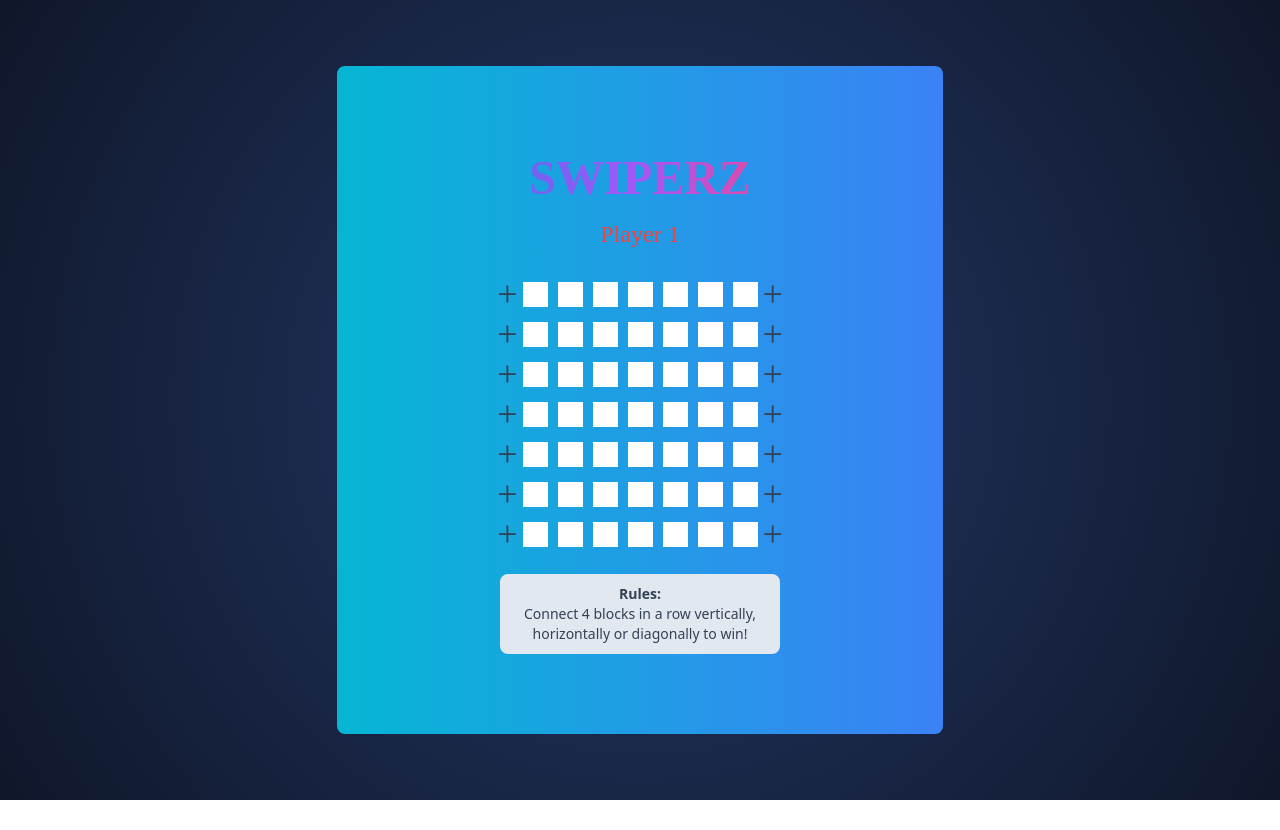
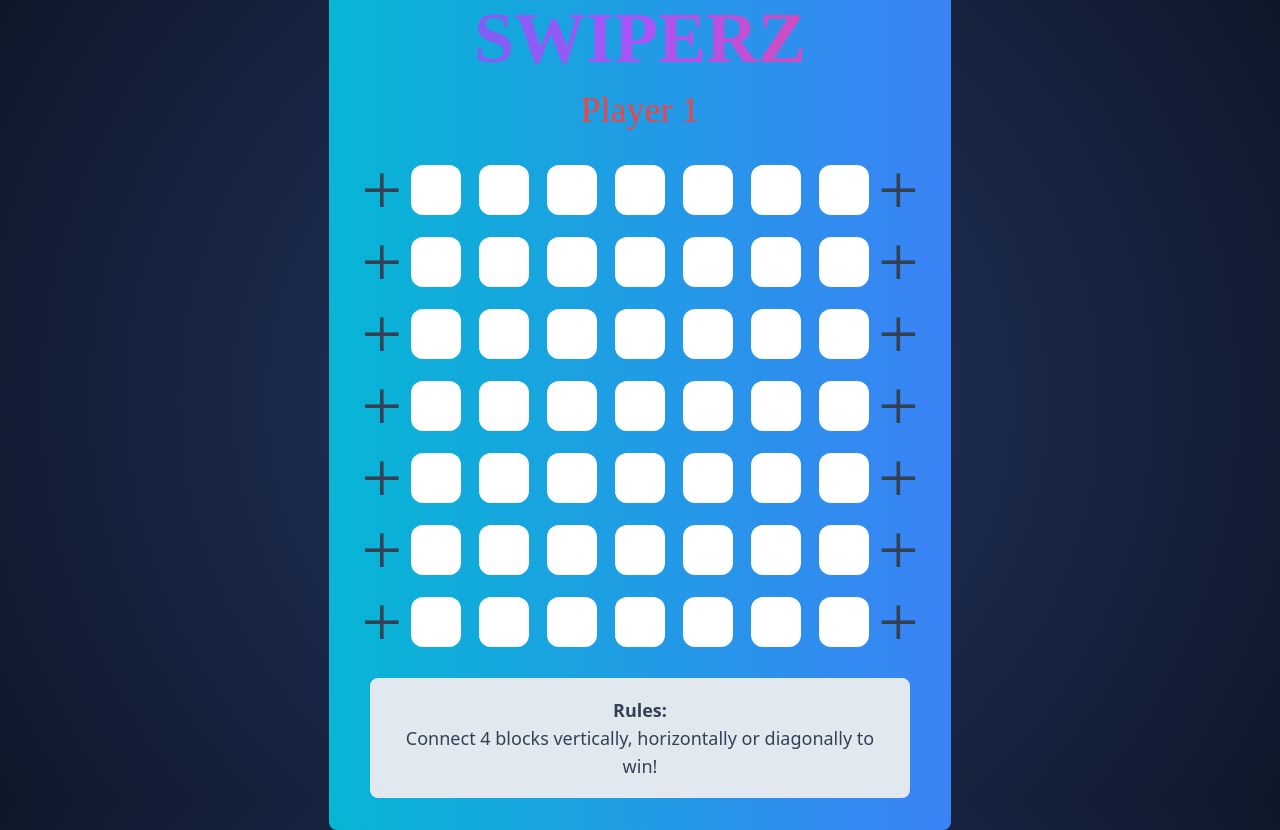
Before and after one commit to marcschul/swiperz, a React (Create React App) app: page / in a window 1280 px wide. Before the commit the page ends 800 px from the top, so only its background shows below. Built offline with nearby package versions, Linux system fonts and the light colour scheme; a web font is replaced by a local one.

Commit message:
add responsive design for mobile

```diff
--- a/src/App.jsx
+++ b/src/App.jsx
@@ -52,7 +52,7 @@ function App() {
 
   return (
     <div className="flex justify-center items-center h-screen">
-      <div className="bg-gradient-to-r from-cyan-500 to-blue-500 p-6 rounded-lg text-center lg:py-20 lg:px-40">
+      <div className="bg-gradient-to-r from-cyan-500 to-blue-500 p-6 rounded-lg text-center xl:p-8">
         <Header
           currentPlayer={gameState.currentPlayer}
         />
--- a/src/components/Board/Grid.jsx
+++ b/src/components/Board/Grid.jsx
@@ -27,9 +27,9 @@ export default function Grid(props) {
                 {/* LEFT BUTTON */}
                 <td key={`${index + '0'}`}
                     className={props.gameState.currentPlayer === 1 ?
-                    "font-paint text-slate-700 text-4xl p-0 m-0 hover:text-red-500"
+                    "font-paint text-slate-700 text-4xl p-0 m-0 hover:text-red-500 xl:text-7xl"
                     :
-                    "font-paint text-slate-700 text-4xl p-0 m-0 hover:text-green-500"}>
+                    "font-paint text-slate-700 text-4xl p-0 m-0 hover:text-green-500 xl:text-7xl"}>
                     <button
                     onClick={() => {
                     for (let i = 0; i < props.gameState.board[index].length; i++) {
@@ -71,9 +71,9 @@ export default function Grid(props) {
                 {/* RIGHT BUTTON */}
                 <td key={`${index + '9'}`}
                     className={props.gameState.currentPlayer === 1 ?
-                      "font-paint text-slate-700 text-4xl p-0 m-0 hover:text-red-500"
+                      "font-paint text-slate-700 text-4xl p-0 m-0 hover:text-red-500 xl:text-7xl"
                       :
-                      "font-paint text-slate-700 text-4xl p-0 m-0 hover:text-green-500"}>
+                      "font-paint text-slate-700 text-4xl p-0 m-0 hover:text-green-500 xl:text-7xl"}>
                     <button
                     onClick={() => {
                     for (let i = props.gameState.board[index].length - 1; i >= 0; i--) {
--- a/src/components/Board/Node.jsx
+++ b/src/components/Board/Node.jsx
@@ -3,15 +3,15 @@ export default function Block(props) {
   let classState;
 
   if (props.state === '0') {
-    classState = "bg-white mx-1 min-w-[25px] min-h-[25px]";
+    classState = "bg-white mx-1 min-w-[25px] min-h-[25px] xl:min-w-[50px] xl:min-h-[50px] xl:m-2 rounded-xl";
   }
 
   if (props.state === '1') {
-    classState = "bg-red-500 mx-1 min-w-[25px] min-h-[25px]";
+    classState = "bg-red-500 mx-1 min-w-[25px] min-h-[25px] xl:min-w-[50px] xl:min-h-[50px] xl:m-2 rounded-xl";
   }
 
   if (props.state === '2') {
-    classState = "bg-green-500 mx-1 min-w-[25px] min-h-[25px]";
+    classState = "bg-green-500 mx-1 min-w-[25px] min-h-[25px] xl:min-w-[50px] xl:min-h-[50px] xl:m-2 rounded-xl";
   }
 
   return (
--- a/src/components/Footer.jsx
+++ b/src/components/Footer.jsx
@@ -1,9 +1,9 @@
 export default function Footer() {
   return (
     <div className="flex justify-center">
-      <div className="text-sm mt-5 p-2 max-w-[280px] bg-slate-200 border-2 rounded-lg border-slate-200 text-slate-700">
+      <div className="text-sm mt-5 p-2 max-w-[280px] bg-slate-200 border-2 rounded-lg border-slate-200 text-slate-700 xl:text-lg xl:max-w-[540px] xl:p-4">
         <h5><b>Rules:</b></h5>
-        <p>Connect 4 blocks in a row vertically, horizontally or diagonally to win!</p>
+        <p>Connect 4 blocks vertically, horizontally or diagonally to win!</p>
       </div>
     </div>
   )
--- a/src/components/Header.jsx
+++ b/src/components/Header.jsx
@@ -4,13 +4,13 @@ export default function Header(props) {
 
   return (
     <div className="flex-col font-paint flex justify-center">
-    <h1 className="p-2 text-5xl font-extrabold text-transparent bg-clip-text bg-gradient-to-r from-indigo-500 via-purple-500 to-pink-500">SWIPERZ</h1>
-      <div className="flex justify-center text-2xl">
+    <h1 className="pb-0 text-5xl font-extrabold text-transparent bg-clip-text bg-gradient-to-r from-indigo-500 via-purple-500 to-pink-500 xl:text-7xl xl:pb-2">SWIPERZ</h1>
+      <div className="flex justify-center text-2xl xl:text-5xl">
       </div>
         <h2 className={currentPlayer === 1 ?
-          "pt-2 pb-6 text-2xl text-red-500"
+          "pt-2 pb-2 text-2xl text-red-500 xl:text-4xl xl:pb-6"
           :
-          "pt-2 pb-6 text-2xl text-green-500"}>
+          "pt-2 pb-2 text-2xl text-green-500 xl:text-4xl xl:pb-6"}>
           Player {currentPlayer}</h2>
     </div>
   )
```
